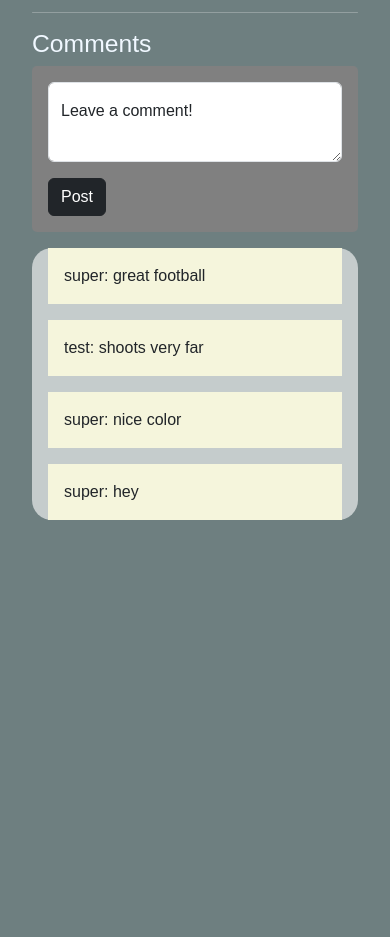
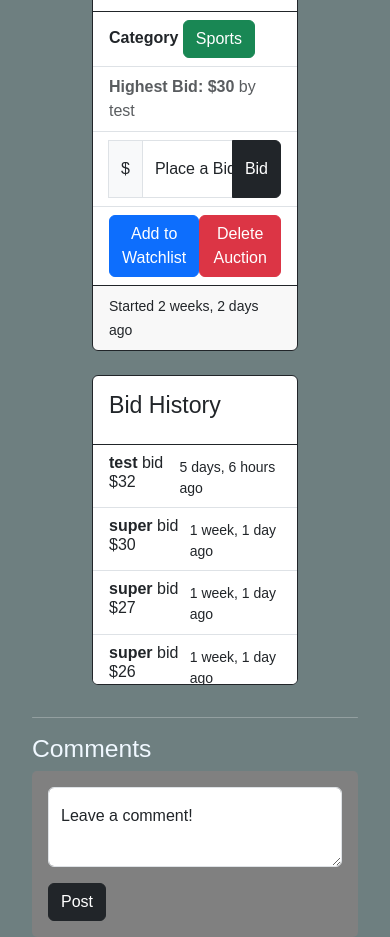
Before and after one commit to Amjuks/CS50-Web-Development, a Django app: page /listing/1 in a window 390 px wide. Shown: the part 397-1334 px from the top of the page. Before the commit the page ends 917 px from the top, so only its background shows below. Run offline with Django 3.2, Linux system fonts and the light colour scheme; a user stored in the database is signed in; data comes from the database, SQL or seed files in the repository; both versions use the stored data as it was after the commit.

Commit message:
Implemented client-side form handling using JavaScript to enhance user experience by eliminating page reloads. Enhanced the listing page with an improved user interface, now displaying bid history. Implemented dynamic grid layout adjustments for pages displaying multiple listings to ensure optimal presentation across various scenarios.

```diff
--- a/Project 2/commerce/auctions/static/auctions/styles.css
+++ b/Project 2/commerce/auctions/static/auctions/styles.css
@@ -63,9 +63,24 @@ body {
     background-color: rgba(245, 245, 220, 0.3);
 }
 
-.listing-card {
-    max-width: 45em;
+.listing-page-cards {
     margin: 2em 5em;
+}
+
+.list-group-item {
+    padding: 0.5rem 1rem;
+}
+
+.list-group-item h5 {
+    margin-bottom: 0;
+}
+
+.list-group-item p {
+    margin-bottom: 0;
+}
+
+.list-group-item small {
+    margin-top: 0.25rem;
 }
 
 .listing-title {
--- a/Project 2/commerce/auctions/templates/auctions/listing.html
+++ b/Project 2/commerce/auctions/templates/auctions/listing.html
@@ -1,76 +1,91 @@
 {% extends "auctions/layout.html" %}
+{% load humanize %}
 
 {% block body %}
 
-    <!-- <div class="listing-page-view">
-        <div class="listing-page-item">
-            <h1>{{ listing.title }}</h1>
-            <div id="listing-page-img">
-                <img src="{{ listing.image }}">
+    {% with columns=listing.image|yesno:"3,2" %}
+    <div class="row row-cols-1 row-cols-md-{{ columns }} gy-4 listing-page-cards">
+
+        {% if listing.image %}
+        <div class="col">
+            <div class="card border-dark">
+                <img src="{{ listing.image }}" alt="{{ listing.title }}" class="card-img-top card-img-bottom">
+
             </div>
         </div>
-        <div class="listing-page-info">
-            <div class="listing-page-bid semi-white-background">
-                <h3>
-                    {% if listing.highest_bid %}
-                        Current Bid: ${{ listing.highest_bid}}
-                    {% else %}
-                        No bids (Starting price: ${{ listing.starting_price }})
-                    {% endif %}
-                </h3>
-            </div>
-            <h5 id="listing-page-desc" class="semi-white-background">
-            {{ listing.description }}
-            </h5>
-            {% if listing.open %}
-                <div class="listing-page-btns">
-                    <form class="input-group" action="{% url 'bid' listing_id=listing.id %}" method="post">
-                        {% csrf_token %}
-                        {{ bid_form.amount }}
-                        <div class="input-group-append">
-                            <button type="submit" class="btn btn-success">Bid</button>
-                        </div>
-                    </form>
-                    <form action="{% url 'watchlist' listing_id=listing.id %}" method="post" class="watchlist-form">
-                        {% csrf_token %}
-                        {% if not user_in_watchlist %}
-                            <button class="btn btn-primary">Add to Watchlist</button>
-                        {% else %}
-                            <button class="btn btn-primary">Remove from Watchlist</button>
-                        {% endif %}
-                    </form>
-                </div>
-                {% if request.user == listing.owner %}
-                    <form action="{% url 'listing' listing_id=listing.id %}" method="post">
-                        {% csrf_token %}
-                        <button class="btn btn-danger">Close Auction</button>
-                    </form>
-                {% endif %}
-            {% else %}
-                <div class="semi-white-background">
-                    Auction over! Won by {{ highest_bid.user }}!
-                </div>
-            {% endif %}
-        </div>
-    </div> -->
+        {% endif %}
 
-    <div class="card listing-card border-dark">
-        <div class="row g-0">
-            <div class="col-md-4">
-                <img src="{{ listing.image }}" alt="{{ listing.title }}" class="img-fluid rounded-start">
-            </div>
-            <div class="col-md-8">
+    {% endwith %}
+
+        <div class="col">
+            <div class="card border-dark" >
                 <div class="card-body">
                     <h3 class="card-title">{{ listing.title }}</h3>
                     <p class="card-text">{{ listing.description }}</p>
                 </div>
+                <ul class="list-group list-group-flush">
+                    <li class="list-group-item">
+                        <strong>Category</strong> <a href="{% url 'category' listing.category.id%}" class="btn btn-success">{{ listing.category }}</a>
+                    </li>
+                    <li class="list-group-item text-body-secondary" id="HighestBid">
+                        {% if bids %}
+                            <strong>Highest Bid: ${{ listing.highest_bid }}</strong> by {{ bids.0.user }}
+                        {% else %}
+                            Starting Price: ${{ listing.starting_price }}
+                        {% endif %}
+                    </li>
+                    <li class="list-group-item">
+                        <form class="input-group" id="bid-form" data-listing-id={{ listing.id }}>
+                            {% csrf_token %}
+                            <span class="input-group-text">$</span>
+                            <div class="form-floating">
+                                <input type="number" class="form-control" name="bid_amount" id="BidAmount" placeholder="Place a Bid">
+                                <label for="BidAmount">Place a Bid</label>
+                            </div>
+                            <button class="btn btn-dark" type="submit">Bid</button>
+                        </form>
+                    </li>
+                    <li class="list-group-item d-flex justify-content-between">
+                        <button type="submit" class="btn btn-primary">
+                            {% if user_in_watchlist %}
+                                Remove from Watchlist
+                            {% else %}
+                                Add to Watchlist
+                            {% endif %}
+                        </button>
+                        {% if user == listing.owner %}
+                            <button type="submit" class="btn btn-danger">Delete Auction</button>
+                        {% endif %}
+                    </li>
+                </ul>
+                <div class="card-footer">
+                    <small>Started {{ listing.created|naturaltime }}</small>
+                </div>
             </div>
         </div>
-    </div>
 
 
+        <div class="col">
+            <div class="card border-dark" style="max-width: 20em;">
+                <div class="card-body">
+                    <div class="card-title">
+                        <h3>Bid History</h3>
+                    </div>
+                </div>
+                <ul class="list-group list-group-flush" style="max-height: 15em; overflow-y: auto;" id="BidHistory">
+                    {% for bid in bids %}
+                    <li class="list-group-item">
+                        <div class="d-flex justify-content-between">
+                            <h6><strong>{{ bid.user }}</strong> bid ${{ bid.amount }}</h6>
+                            <small>{{ bid.created|naturaltime }}</small>
+                        </div>
+                    </li>
+                    {% endfor %}
+                </ul>
+            </div>
+        </div>
 
-
+    </div>
 
     <hr class="listing-divider">
     <div class="comments">
@@ -83,7 +98,6 @@
             </div>
             <button class="btn btn-dark" type="submit">Post</button>
         </form>
-        {{ form }}
 
         {% if comments %}
             <ul id="user-comments">
@@ -95,6 +109,8 @@
             </ul>
         {% endif %}
     </div>
+
+
     {% if error %}
         <script>
             window.addEventListener('DOMContentLoaded', () => {
@@ -102,4 +118,49 @@
             })
         </script>
     {% endif %}
+
+    <script>
+        document.getElementById("bid-form").addEventListener('submit', function (event) {
+            event.preventDefault();
+
+            const formData = new FormData(this);
+            formData.append('listing_id', this.getAttribute('data-listing-id'));
+            const csrfToken = document.querySelector('input[name="csrfmiddlewaretoken"]').value;
+
+
+            fetch("{% url 'bid' %}", {
+                method: "POST",
+                headers: {
+                    'X-CSRFToken': csrfToken
+                },
+                body: formData
+            })
+            .then(response => response.json())
+            .then(data => {
+                if (data.success) {
+                    const bid = data.bid
+
+                    // update the highest bid shown
+                    HighestBidText = `<strong>Highest Bid: $${bid.amount}</strong> by ${bid.user}`;
+                    document.getElementById('HighestBid').innerHTML = HighestBidText;
+
+                    bidHistory = document.getElementById('BidHistory');
+                    const newHistory = document.createElement('li');
+
+                    newHistory.classList.add('list-group-item');
+                    newHistory.innerHTML = `<div class="d-flex justify-content-between">
+                            <h6><strong>${bid.user}</strong> bid $${bid.amount}</h6>
+                            <small>${data.time}</small>
+                        </div>`;
+
+                    bidHistory.insertBefore(newHistory, bidHistory.firstChild);
+
+                    this.reset();
+                } else {
+                    alert(data.message);
+                }
+            })
+            .catch(error => console.error('Error: ', error));
+        })
+    </script>
 {% endblock %}
--- a/Project 2/commerce/auctions/urls.py
+++ b/Project 2/commerce/auctions/urls.py
@@ -12,7 +12,7 @@ urlpatterns = [
     path("listing/<int:listing_id>", views.listing_view, name="listing"),
     path("watchlist", views.watchlist_view, name="watchlist"),
     path("watchlist/<int:listing_id>", views.watchlist_view, name="watchlist"),
-    path("bid/<int:listing_id>", views.bid_view, name="bid"),
+    path("bid", views.bid_view, name="bid"),
     path("category/<int:category_id>", views.category_view, name='category'),
     path("comment/<int:listing_id>", views.comment_view, name="comment")
 ]
--- a/Project 2/commerce/auctions/views.py
+++ b/Project 2/commerce/auctions/views.py
@@ -1,11 +1,12 @@
 from django.contrib.auth import authenticate, login, logout
 from django.db import IntegrityError
-from django.http import HttpResponseRedirect
+from django.http import HttpResponseRedirect, JsonResponse
 from django.shortcuts import render, redirect
 from django.urls import reverse
 
 from .models import *
 from .forms import *
+from humanize import naturaltime
 
 from pprint import pprint as p
 
@@ -137,17 +138,13 @@ def listing_view(request, listing_id):
         min_bid = listing.highest_bid or listing.starting_price
         comments = Comments.objects.filter(listing_id=listing_id)
 
-        if listing.open:
-            highest_bid = None
-
-        else:
-            highest_bid = listing.get_highest_bid()
+        bids = Bids.objects.filter(listing_id=listing_id).order_by('-created')
 
         return render(request, "auctions/listing.html", {
             "listing": listing,
             "bid_form": BidForm(min_bid=min_bid),
             "user_in_watchlist": listing.users_watchlist.filter(pk=request.user.pk).exists(),
-            "highest_bid": highest_bid,
+            "bids": bids,
             "comments": comments
         })
 
@@ -171,34 +168,38 @@ def watchlist_view(request, listing_id=None):
         return redirect(reverse('listing', args=(listing_id,)))
 
 
-def bid_view(request, listing_id):
-    listing = Listings.objects.get(id=listing_id)
+def bid_view(request):
 
     if request.method == "POST":
-        form = BidForm(request.POST, min_bid=listing.highest_bid)
+        bid_amount = int(request.POST.get('bid_amount'))
+        listing_id = request.POST.get('listing_id')
+        listing = Listings.objects.get(id=listing_id)
 
-        if form.is_valid():
-            amount = form.cleaned_data['amount']
-            highest_bid = listing.highest_bid or listing.starting_price
+        for i in (bid_amount, listing.get_highest_bid().amount):
+            print(f'{type(i) = }')
 
-            if amount > highest_bid:
-                Bids(
-                    user=request.user,
-                    listing=listing,
-                    amount=amount
-                ).save()
+        if listing.get_highest_bid().amount >= bid_amount:
+            return JsonResponse({
+                'success': False,
+                'message': "Your bid must be greater than highest bid"
+            })
 
-                listing.highest_bid = amount
-                listing.save()
+        bid = Bids(
+            user=request.user,
+            listing=listing,
+            amount=bid_amount
+        )
 
-                return redirect(reverse('listing', args=(listing_id,)))
+        bid.save()
+        listing.highest_bid = bid.amount
 
-            else:
-                form.add_error('amount', 'Your bid must be higher than the current bid.')
-                return render(request, 'auctions/listing.html', {'listing': listing, 'bid_form': form})
+        return JsonResponse({
+            'success': True,
+            'bid': {'user': request.user.username, 'amount': bid.amount},
+            'time': naturaltime(bid.created)
+        })
 
-        else:
-            return redirect(reverse('listing', args=(listing_id,)))
+    return JsonResponse({'success': False, 'message': "Invalid request"})
 
 def category_view(request, category_id):
 
```
Also changed, not shown: Project 2/commerce/auctions/templates/auctions/index.html (+8 -2 lines), Project 2/commerce/db.sqlite3.
